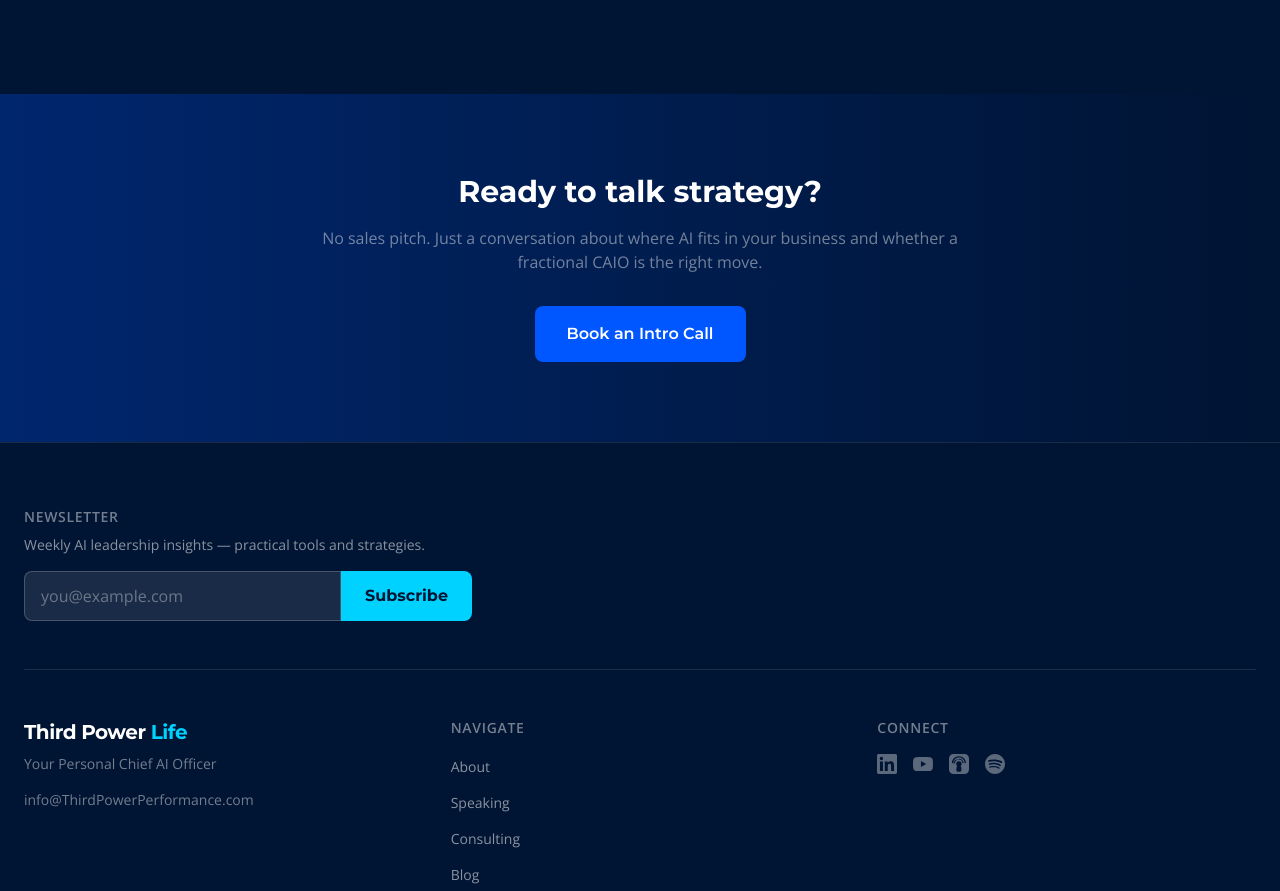
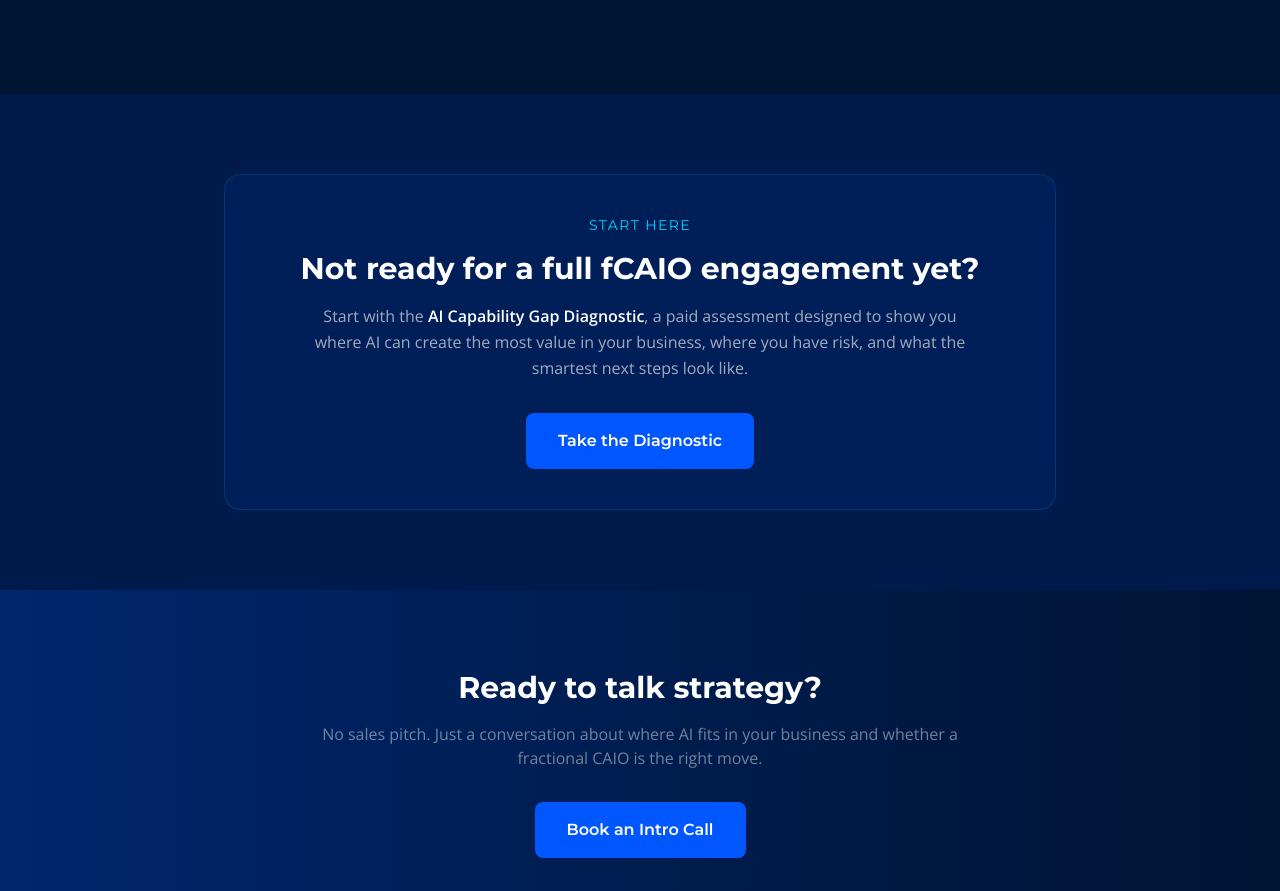
Before and after one commit to st4rnin3/thirdpowerlife-site, a Next.js app: page /consulting in a window 1280 px wide. Shown: the part 2514-3405 px from the top of the page. Built offline with nearby package versions, Linux system fonts and the light colour scheme.

Commit message:
feat: add AI Capability Gap Diagnostic CTA to consulting page

```diff
--- a/src/app/consulting/page.tsx
+++ b/src/app/consulting/page.tsx
@@ -169,6 +169,31 @@ export default function Consulting() {
         </div>
       </section>
 
+      {/* Diagnostic Option */}
+      <section className="bg-midnight/40 py-20">
+        <div className="max-w-4xl mx-auto px-4 sm:px-6 lg:px-8">
+          <div className="glass rounded-2xl p-8 md:p-10 border border-electric/20 text-center">
+            <p className="text-electric font-heading uppercase tracking-widest text-sm mb-4">
+              Start Here
+            </p>
+            <h2 className="text-3xl font-heading font-bold text-white mb-4">
+              Not ready for a full fCAIO engagement yet?
+            </h2>
+            <p className="text-light/70 max-w-2xl mx-auto mb-8 leading-relaxed">
+              Start with the <span className="text-white font-semibold">AI Capability Gap Diagnostic</span>,
+              a paid assessment designed to show you where AI can create the most value in your business,
+              where you have risk, and what the smartest next steps look like.
+            </p>
+            <a
+              href="/ai-capability-gap-diagnostic"
+              className="inline-block bg-accent text-white px-8 py-4 rounded-lg font-heading font-semibold hover:shadow-[0_0_20px_rgba(0,210,255,0.3)] transition-all duration-300"
+            >
+              Take the Diagnostic
+            </a>
+          </div>
+        </div>
+      </section>
+
       {/* CTA */}
       <section className="bg-gradient-to-r from-midnight to-navy py-20 text-center">
         <div className="max-w-2xl mx-auto px-4">
```
